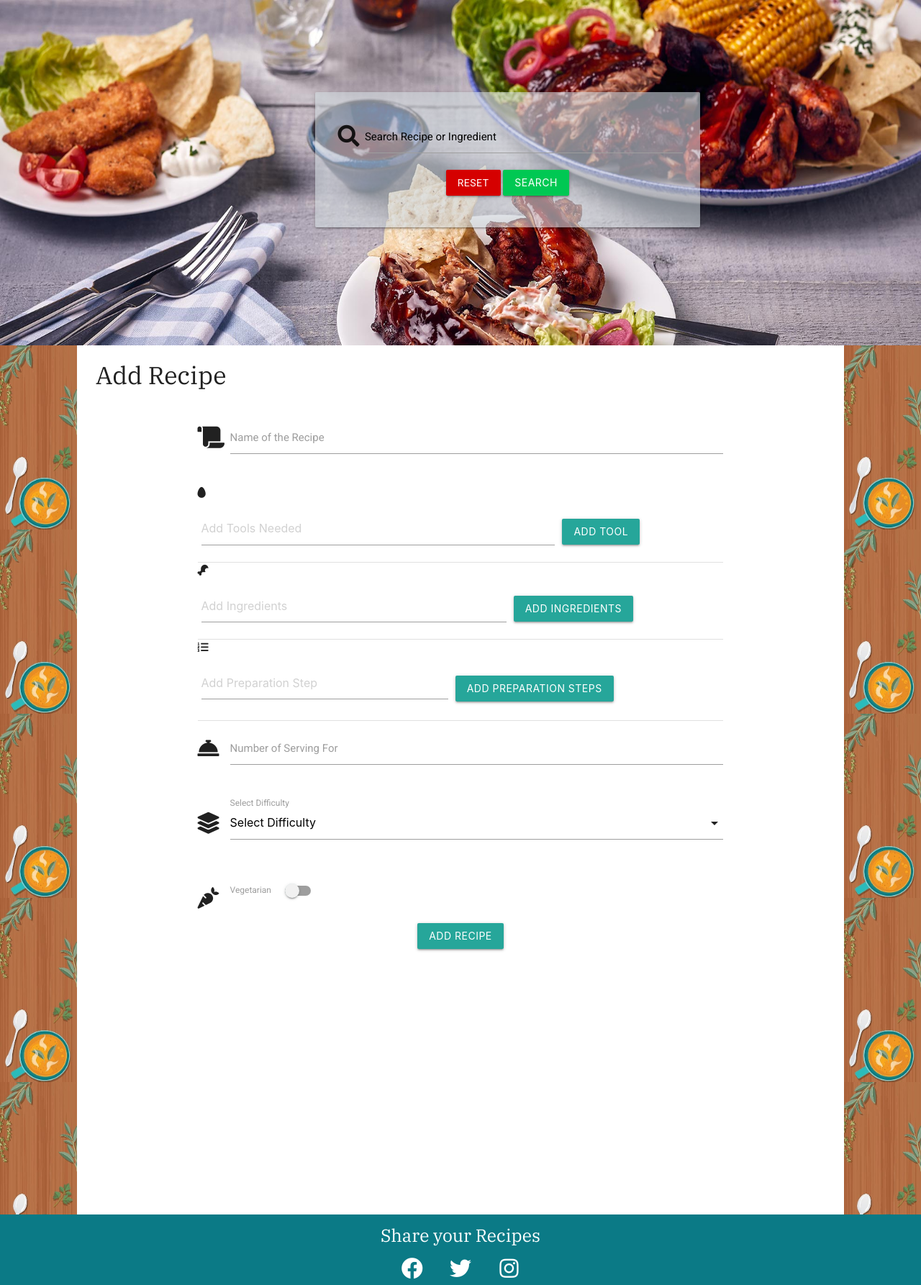
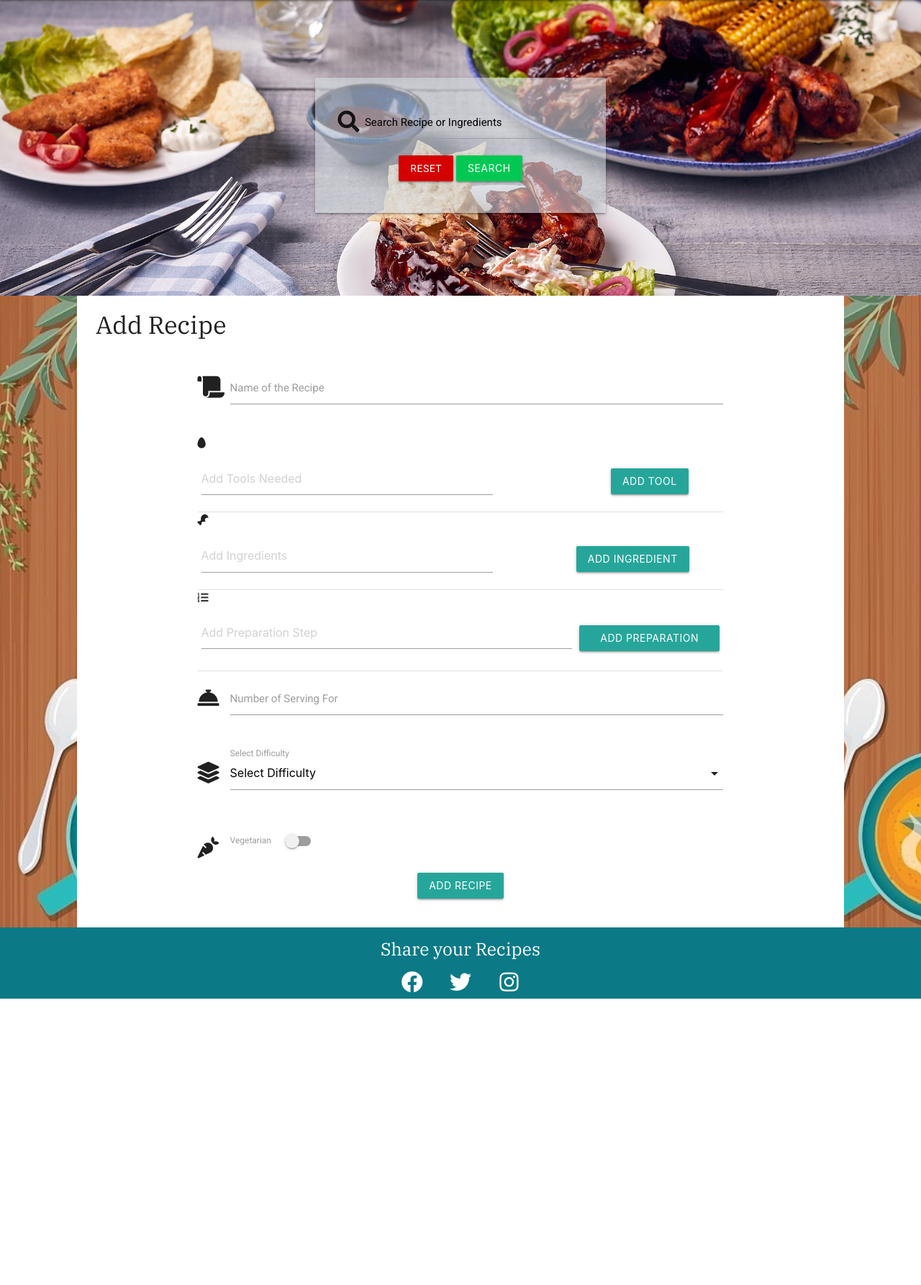
Before and after one commit to brandonmongo/lets_cook, a Flask app: page /add_recipe in a window 1280 px wide. Shown: the part 64-1850 px from the top of the page at 72% size. After the commit the page ends 1452 px from the top, so only its background shows below. Run offline with Flask 2, Linux system fonts and the light colour scheme; the visitor is signed in with stand-in values (Sample User, id 1); some libraries are stand-ins or nearby versions.

Commit message:
blended log and register template into one and adjustments to different decives and edited  edit/add recipe page and updated the profile page

```diff
--- a/app.py
+++ b/app.py
@@ -46,8 +46,13 @@ def register():
         session["current_user"] = request.form.get("user")
         flash("Registration complete")
         return redirect(url_for("profile", username=session["current_user"]))
-
-    return render_template("register.html")
+    if str(request.url_rule) in ["/register"]:
+        title = "Register Page"
+        button = "Register"
+        form_action = "url_for('register')"
+    print(app.route)
+    return render_template(
+        "login_or_reg.html", title=title, button=button, form_action=form_action)
 
 
 @app.route("/login", methods=["GET", "POST"])
@@ -73,7 +78,12 @@ def login():
             # if username is invaild
             flash("Incorrect Username/Password")
             return redirect(url_for("login"))
-    return render_template("login.html")
+    if str(request.url_rule) in ["/login"]:
+        title = "Log In"
+        button = "Log In"
+        form_action = "url_for('login')"
+    return render_template(
+        "login_or_reg.html", title=title, button=button, form_action=form_action)
 
 
 @app.route("/profile/<username>", methods=["GET", "POST"])
@@ -82,7 +92,8 @@ def profile(username):
         {"username": session["current_user"]})["username"]
 
     if session["current_user"]:
-        return render_template("profile.html", username=username)
+        recipes = mongo.db.recipes.find()
+        return render_template("profile.html", username=username, recipes=recipes)
 
     return redirect(url_for("login"))
 
--- a/static/css/style.css
+++ b/static/css/style.css
@@ -4,8 +4,13 @@ body {
     font-family: "Roboto", sans-serif
 }
 
+.back-white {
+    background-color: white;
+}
+
 .banner {
-  height: 151vh;
+  height: 100%;
+  /*min-height: 150vh;*/
   background-image: url("../assets/images/food_banner_2.jpg");
   background-size: contain;
   background-repeat: repeat;
@@ -35,16 +40,18 @@ h4 {
 
 .hero-img {
     width: 100%;
-    height: 60vh;
+    /*height: 60vh;*/
     background: url("../assets/images/BBQ-Sharing-Platter-Hero.jpg");
-    background-size: 100% 100%;
+    background-size: cover;
+    background-position: center;
+    padding: 100px 0px;
     background-repeat: no-repeat;
     margin: 0;
-    position: relative;
+
 }
 
 .search {
-    position: absolute;
+
     top: 25%;
 }
 
@@ -89,3 +96,24 @@ h4 {
 .search {
     background: rgba(207, 216, 220, 0.6);
 }
+
+.table-width {
+   min-width: 100%;
+}
+
+
+@media screen and (max-width: 992px) {
+    table.responsive-table tbody tr {
+        display: block;
+    }
+    .search-label {
+        font-size: 0.85rem !important;
+    }
+
+}
+
+@media screen and (min-width: 992px) {
+    .input-block {
+        width: 405px !important;
+    }
+}
--- a/static/js/script.js
+++ b/static/js/script.js
@@ -7,7 +7,7 @@ $(document).ready(function(){
          let i = 1
             $("#add_ing").click(function() {
                 i++;
-                $("#ingred-table").append('<tr id="row'+i+'"> <td><input id="ingredient" type="text" name="ingredients[]" class="validate" required/></td><td><button type="button" class="btn waves-effect waves-light btn-remove" id="'+i+'">X</button></td></tr>');
+                $("#ingred-table").append('<tr id="row'+i+'"> <td><input id="ingredient" type="text" name="ingredients[]" class="validate input-block" required/></td><td><button type="button" class="btn waves-effect waves-light btn-remove" id="'+i+'">X</button></td></tr>');
                 $(document).on('click', '.btn-remove', function() {
                         let button_id = $(this).attr("id");
                         $("#row"+button_id+"").remove();
@@ -23,7 +23,7 @@ $(document).ready(function(){
             // return console.log("button clicked")
             i++;
             console.log(i)
-            $("#tools-table").append('<tr id="tooltb'+i+'"> <td><input id="tools" type="text" name="tools[]" class="validate" required/></td><td><button class="btn waves-effect waves-light btn-remove" type="button" id="'+i+'">X</button></td></tr>');
+            $("#tools-table").append('<tr id="tooltb'+i+'"> <td><input id="tools" type="text" name="tools[]" class="validate input-block" required/></td><td><button class="btn waves-effect waves-light btn-remove" type="button" id="'+i+'">X</button></td></tr>');
             $(document).on('click', '.btn-remove', function() {
                 let button_id = $(this).attr("id");
                 $("#tooltb"+button_id+"").remove();
--- a/templates/add_recipe.html
+++ b/templates/add_recipe.html
@@ -26,9 +26,9 @@
                 </div>    -->
                 <!--Add Tools-->
                 <table id="tools-table" class="responsive-table">
-                    <tr>
+                    <tr class="table-width">
                         <i class="fas fa-egg prefix"></i>
-                        <td><input id="tools" type="text" name="tools[]" class="validate" placeholder="Add Tools Needed" required> </td>
+                        <td><input id="tools" type="text" name="tools[]" class="validate input-block" placeholder="Add Tools Needed" required></td>
                         <td>
                             <button class="btn waves-effect waves-light" type="button" id="add_tools">Add Tool
                             </button>
@@ -37,20 +37,20 @@
                 </table>
                 <!--Add Ingredients-->
                 <table id="ingred-table" class="responsive-table">
-                    <tr>
+                    <tr class="table-width">
                         <i class="fas fa-drumstick-bite prefix"></i>
-                        <td><input id="ingredient" type="text" name="ingredients[]" class="validate" placeholder="Add Ingredients" required></td>
+                        <td><input id="ingredient" type="text" name="ingredients[]" class="validate input-block" placeholder="Add Ingredients" required></td>
                         <td>
-                            <button type="button" class="btn waves-effect waves-light"  id="add_ing" >Add Ingredients
+                            <button type="button" class="btn waves-effect waves-light"  id="add_ing" >Add Ingredient
                             </button>
                         </td>
                     </tr>
                 </table>
                 <!--Add Preparations Step-->
                 <table id="prep-table" class="responsive-table">
-                    <tr>
+                    <tr class="table-width">
                         <i class="fas fa-list-ol prefix"></i>
-                        <td><textarea id="preparation" name="preparation[]" class="materialize-textarea" placeholder="Add Preparation Step" required></textarea>
+                        <td><textarea id="preparation" name="preparation[]" class="materialize-textarea" placeholder="Add Preparation Step" required cols="70"></textarea>
                         </td>
                         <td>
                             <button class="btn waves-effect waves-light" type="button"  id="add_prep">Add Preparation Steps
--- a/templates/base.html
+++ b/templates/base.html
@@ -15,8 +15,9 @@
 
 
 <!--Navbar-->
+    <div class="navbar-fixed">
         <nav>
-        <div class="nav-wrapper navbar">
+            <div class="nav-wrapper navbar navbar-fixed">
                 <a href="{{ url_for('all_recipes') }}" class="brand-logo logo">Let's Cook</a>
                 <a href="#" data-target="mobile-demo" class="sidenav-trigger"><i class="fas fa-hamburger"></i></a>
                 <ul class="right hide-on-med-and-down">
@@ -33,17 +34,18 @@
                 </ul>
             </div>
         </nav>
+    </div>
    <!--Moblie NavBar-->
     <ul class="sidenav" id="mobile-demo">
         <li><h4>Let's Cook</h4></li>
         <li><a href="{{ url_for('all_recipes') }}">View Recipes</a></li>
+        {% if session.current_user %}
+            <li><a href="{{ url_for('add_recipe') }}">Add A Recipe</a></li>
+            <li><a href="{{ url_for('profile', username=session['current_user']) }}">Profile</a></li>
+            <li><a href="{{ url_for('logout') }}">Log Out</a></li>
+        {% else %}
             <li><a href="{{ url_for('register') }}">Register</a></li>
             <li><a href="{{ url_for('login') }}">Log In</a></li>
-        {% if session.current_user %}
-            <li><a href="{{ url_for('logout') }}">Log Out</a></li>
-            <li><a href="{{ url_for('add_recipe') }}">Add Recipe</a></li>
-            <li><a href="{{ url_for('profile', username=session['current_user']) }}">Profile</a></li>
-        {% else %}
         {% endif %}
         <li><a href="#">About Us</a></li>
     </ul>
@@ -57,7 +59,7 @@
                                 <div class="input-field col s12">
                                     <i class="fas fa-search prefix"></i>
                                     <input type="text" name="query" id="query" required>
-                                    <label for="query" class="black-text">Search Recipe or Ingredient</label>
+                                    <label for="query" class="black-text search-label">Search Recipe or Ingredients</label>
                                 </div>
                                 <div class="col s12 center-align">
                                     <a href="{{ url_for('all_recipes') }}" class="btn red accent-4">Reset</a>
@@ -85,9 +87,9 @@
 
 
 
-       <div class="row row-fix">
-            <div class="col s1 banner"></div>
-            <div class="col s10">
+       <div class="row row-fix banner">
+
+            <div class="col s10 back-white offset-s1">
                 <section>
                     {% with messages = get_flashed_messages() %}
                             {% if messages %}
@@ -102,12 +104,12 @@
                 {% block content %}
                 {% endblock %}
             </div>
-            <div class="col s1 banner"></div>
+
        </div>
     </main>
     <footer class="page-footer">
         <div class="row row-fix">
-            <div class="col m4 offset-m4">
+            <div class="col s12 m4 offset-m4">
                 <h5 class="white-text center-align">Share your Recipes</h5>
                 <ul class="valign-wrapper center-align li-center">
                     <li class="col s4">
```
Also changed, not shown: templates/edit_recipe.html (+8 -8 lines), templates/login_or_reg.html (renamed from templates/login.html, +13 -2 lines), templates/profile.html (+27 -0 lines). Lines whose indentation alone changed are shown as unchanged.
